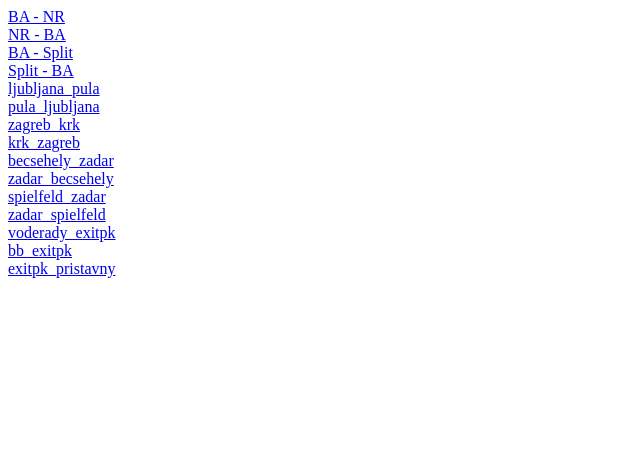
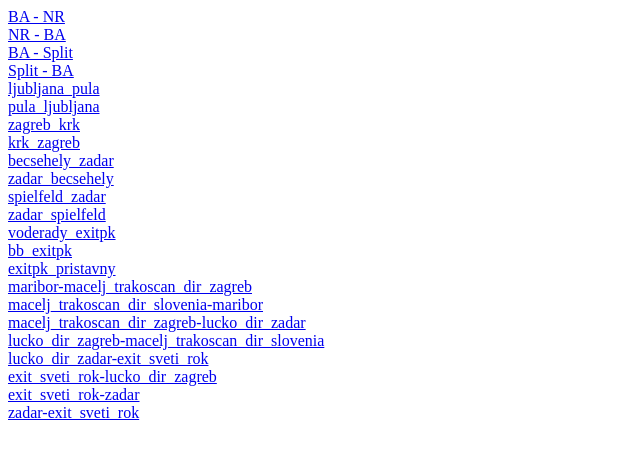
Before and after one commit to chrenova/waze-routes-flask-app, a Flask app: page / in a window 1280 px wide. Shown: the top 459 px of the page, without its empty margins (0-640 px from the left). Run offline with Flask 2, Linux system fonts and the light colour scheme.

Commit message:
index updated

```diff
--- a/app/templates/index.html
+++ b/app/templates/index.html
@@ -16,6 +16,14 @@
 <a href="{{ url_for('route', route='voderady_exitpk') }}">voderady_exitpk</a><br/>
 <a href="{{ url_for('route', route='bb_exitpk') }}">bb_exitpk</a><br/>
 <a href="{{ url_for('route', route='exitpk_pristavny') }}">exitpk_pristavny</a><br/>
+<a href="{{ url_for('route', route='maribor-macelj_trakoscan_dir_zagreb') }}">maribor-macelj_trakoscan_dir_zagreb</a><br/>
+<a href="{{ url_for('route', route='macelj_trakoscan_dir_slovenia-maribor') }}">macelj_trakoscan_dir_slovenia-maribor</a><br/>
+<a href="{{ url_for('route', route='macelj_trakoscan_dir_zagreb-lucko_dir_zadar') }}">macelj_trakoscan_dir_zagreb-lucko_dir_zadar</a><br/>
+<a href="{{ url_for('route', route='lucko_dir_zagreb-macelj_trakoscan_dir_slovenia') }}">lucko_dir_zagreb-macelj_trakoscan_dir_slovenia</a><br/>
+<a href="{{ url_for('route', route='lucko_dir_zadar-exit_sveti_rok') }}">lucko_dir_zadar-exit_sveti_rok</a><br/>
+<a href="{{ url_for('route', route='exit_sveti_rok-lucko_dir_zagreb') }}">exit_sveti_rok-lucko_dir_zagreb</a><br/>
+<a href="{{ url_for('route', route='exit_sveti_rok-zadar') }}">exit_sveti_rok-zadar</a><br/>
+<a href="{{ url_for('route', route='zadar-exit_sveti_rok') }}">zadar-exit_sveti_rok</a><br/>
 </p>
 </body>
 </html>
```
